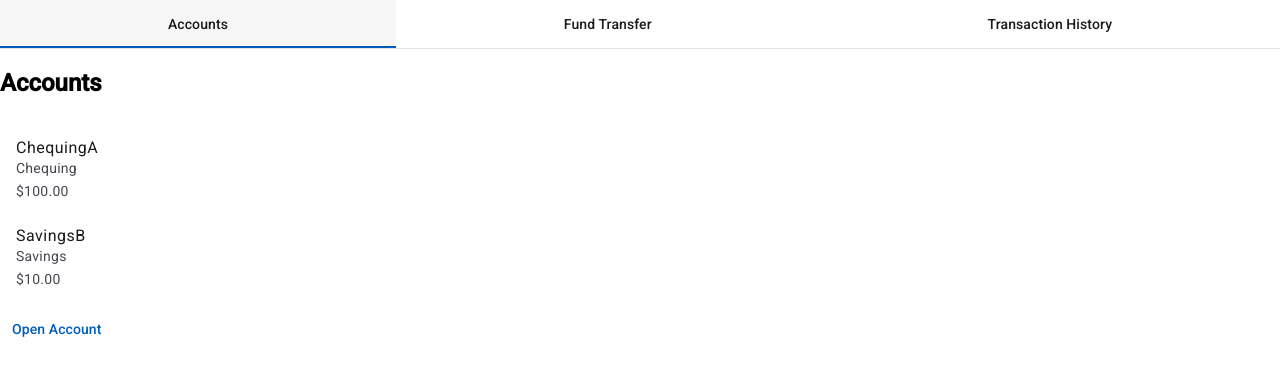
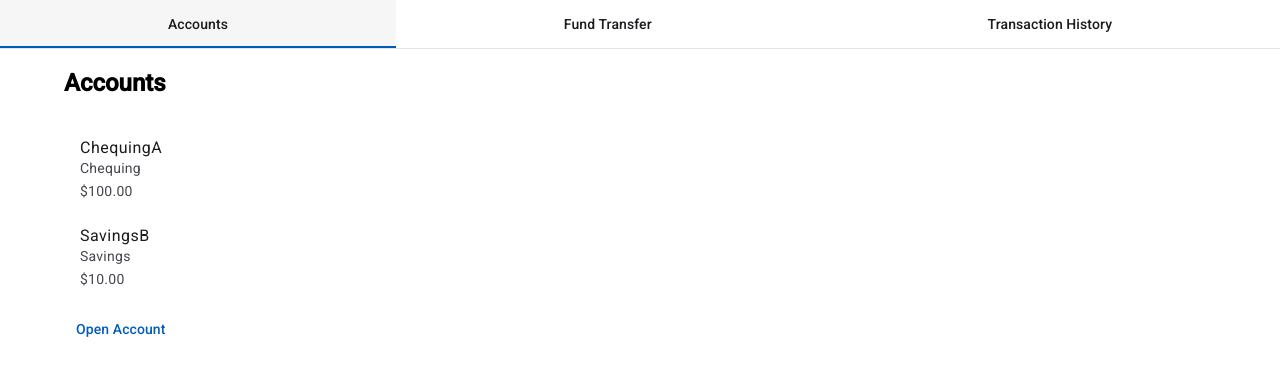
Before and after one commit to calvin-xu0/brainridge-bank, an Angular app: page /accounts in a window 1280 px wide. Shown: the top 376 px of the page. Built offline with nearby package versions, Linux system fonts and the light colour scheme.

Commit message:
Center content under navigation bar

```diff
--- a/src/app/app.component.css
+++ b/src/app/app.component.css
@@ -1,3 +1,9 @@
+.content {
+    width: 90%;
+    margin-left: auto;
+    margin-right: auto;
+}
+
 button.chequing {
     color: darkblue;
     outline: 1px solid darkblue;
--- a/src/app/app.component.html
+++ b/src/app/app.component.html
@@ -1,4 +1,6 @@
 <main class="main">
   <app-nav-bar />
-  <router-outlet />
+  <div class="content">
+    <router-outlet />
+  </div>
 </main>
```
